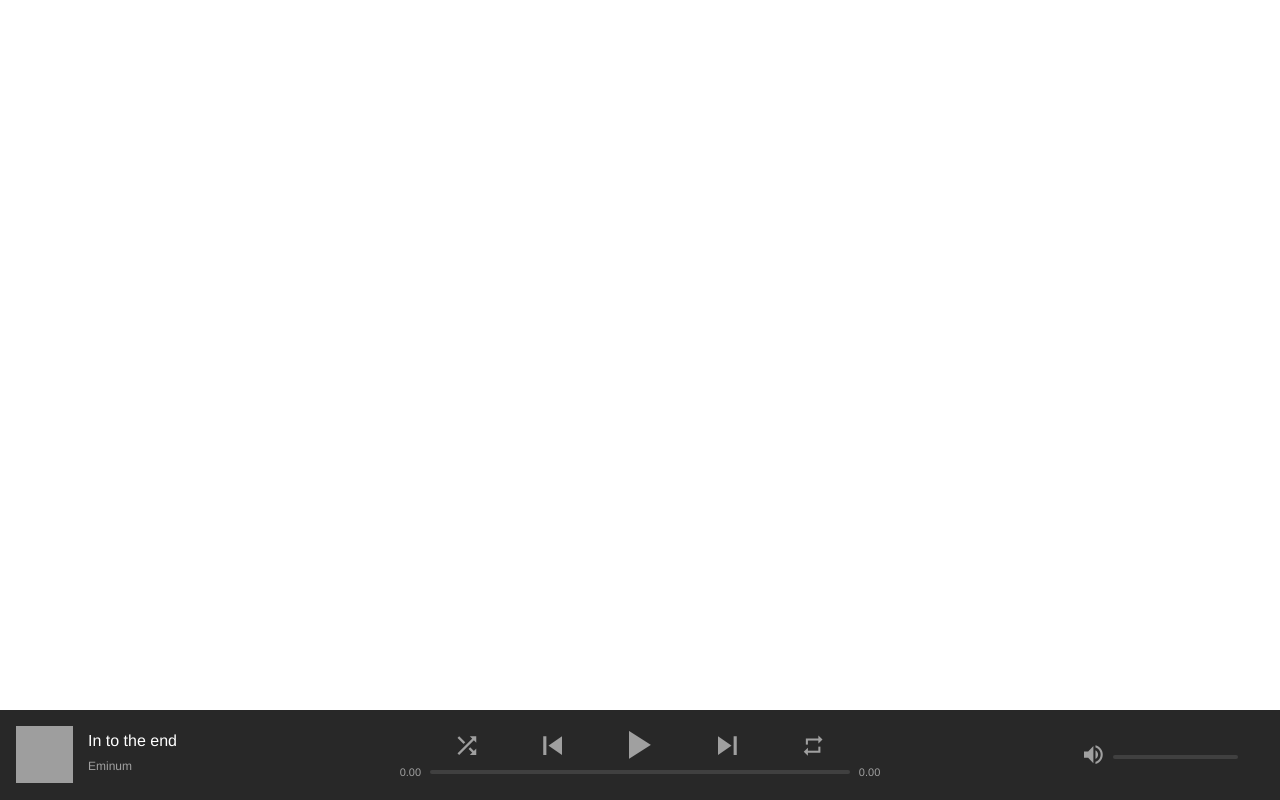
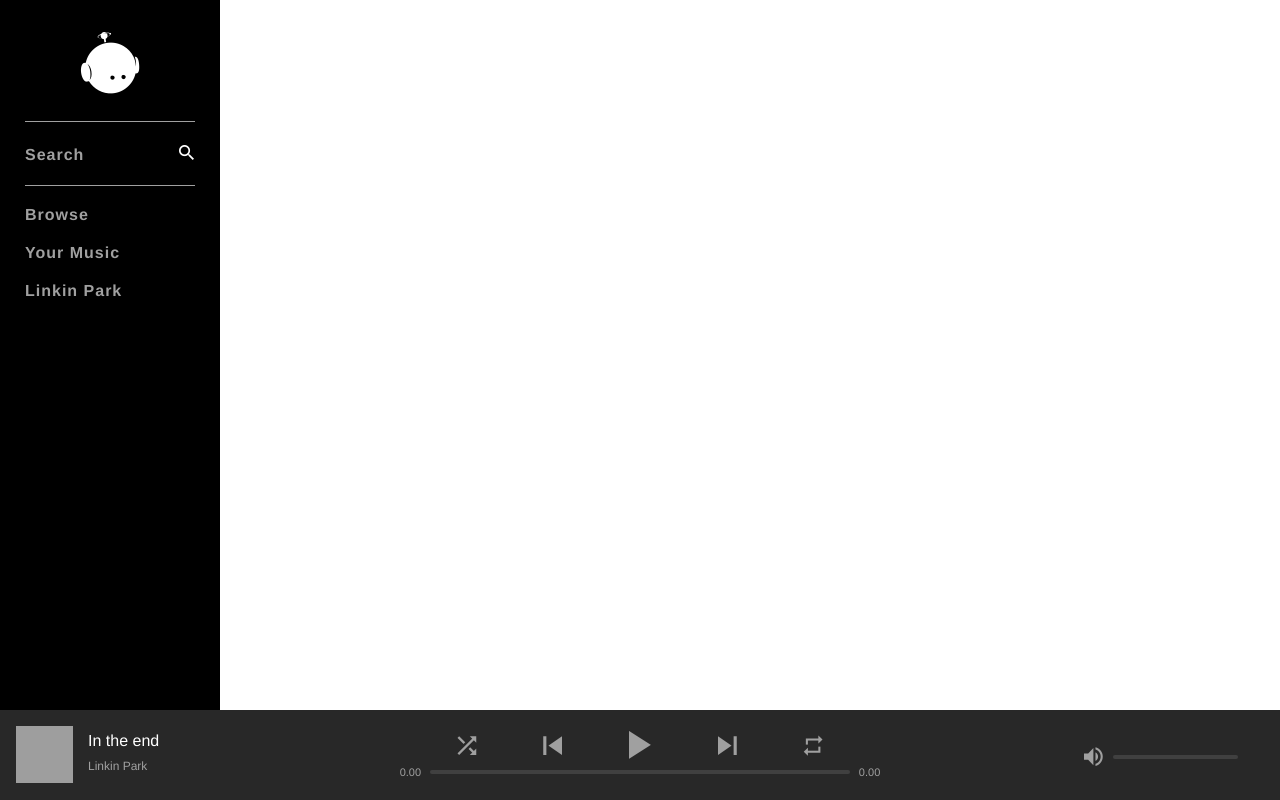
Before and after one commit to abhishekdevinfo/Spotify-Clone, a PHP site: page / in a window 1280 px wide. Run offline with PHP 8.4, Linux system fonts and the light colour scheme; the visitor is signed in with stand-in values (Sample User, id 1); some libraries are stand-ins or nearby versions; grey boxes are pictures that could not be loaded.

Commit message:
NAVBAR CSS Complete

```diff
--- a/assets/css/style.css
+++ b/assets/css/style.css
@@ -200,3 +200,75 @@ h3 {
     width: 125px;
     margin: 0 6px;
 }
+
+#nowPlayingRight .volume {
+    margin-top: 5px;
+}
+
+/* ------------------------------------------------ */
+/* HEADER/MAIN */
+/* ------------------------------------------------ */
+
+#topContainer {
+    min-height: 100%;
+    width: 100%;
+}
+
+/*  ------ NAV BAR CONTAINER ------ */
+
+#navBarContainer {
+    background-color: #000;
+    width: 220px;
+    height: 100vh;
+    position: fixed;
+    top: 0;
+    left: 0;
+}
+
+#navBarContainer .navBar {
+    display: flex;
+    flex-direction: column;
+    /*align-items: center;*/
+    padding: 25px;
+}
+
+#navBarContainer .logo {
+    align-self: center;
+    margin-bottom: 15px;
+}
+
+#navBarContainer .logo i {
+    font-size: 70px;
+}
+
+.navBar .group {
+    border-top: 1px solid #a0a0a0;
+    padding: 10px 0;
+}
+
+.navBar .navItem {
+    padding: 10px 0;
+    font-size: 16px;
+    font-weight: 700;
+    display: block;
+    letter-spacing: 1px;
+}
+
+.navBar .navItem.search {
+    display: flex;
+    justify-content: space-between;
+    align-items: baseline;
+}
+
+.navBar .navItemLink {
+    color: #a0a0a0;
+    text-decoration: none;
+}
+
+.navBar .navItemLink:hover {
+    color: #fff;
+}
+
+.navBar .navItem.search span {
+    font-size: 20px;
+}
--- a/index.php
+++ b/index.php
@@ -21,7 +21,41 @@ if (isset($_SESSION['userLoggedIn'])) {
     <link rel="stylesheet" href="assets/css/normalize.css">
     <link rel="stylesheet" href="assets/css/style.css">
 </head>
-<body>
+<body>L̥
+
+<div id="mainContainer">
+
+    <div id="topContainer">
+
+        <div id="navBarContainer">
+            <nav class="navBar">
+
+                <a href="index.php" class="logo">
+                    <i class="icon ion-logo-ionitron"></i>
+                </a>
+                <div class="group">
+                    <div class="navItem search">
+                        <a href="browse.php" class="navItemLink">Search</a>
+                        <span><i class="icon ion-md-search"></i></span>
+                    </div>
+                </div>
+                <div class="group">
+                    <div class="navItem">
+                        <a href="yourmusic.php" class="navItemLink">Browse</a>
+                    </div>
+                    <div class="navItem">
+                        <a href="profile.php" class="navItemLink">Your Music</a>
+                    </div>
+                    <div class="navItem">
+                        <a href="search.php" class="navItemLink">Linkin Park</a>
+                    </div>
+                </div>
+
+
+            </nav>
+        </div>
+
+    </div>
 
     <div id="nowPlayingBarContainer">
         <div id="nowPlayingBar">
@@ -29,14 +63,16 @@ if (isset($_SESSION['userLoggedIn'])) {
             <div id="nowPlayingLeft">
                 <div class="content">
                 <span class="albumLink">
-                    <img class="albumArtwork" src="https://lh3.googleusercontent.com/dB3Dvgf3VIglusoGJAfpNUAANhTXW8K9mvIsiIPkhJUAbAKGKJcEMPTf0mkSexzLM5o=w300" alt="">
+                    <img class="albumArtwork"
+                         src="https://lh3.googleusercontent.com/dB3Dvgf3VIglusoGJAfpNUAANhTXW8K9mvIsiIPkhJUAbAKGKJcEMPTf0mkSexzLM5o=w300"
+                         alt="">
                 </span>
                     <div class="trackInfo">
                     <span class="trackName">
-                        <span>In to the end</span>
+                        <span>In the end</span>
                     </span>
                         <span class="artistName">
-                        <span>Eminum</span>
+                        <span>Linkin Park</span>
                     </span>
                     </div>
                 </div>
@@ -96,6 +132,8 @@ if (isset($_SESSION['userLoggedIn'])) {
 
         </div>
     </div>
+</div>
+
 
 </body>
 </html>
```
Lines whose indentation alone changed are shown as unchanged.
